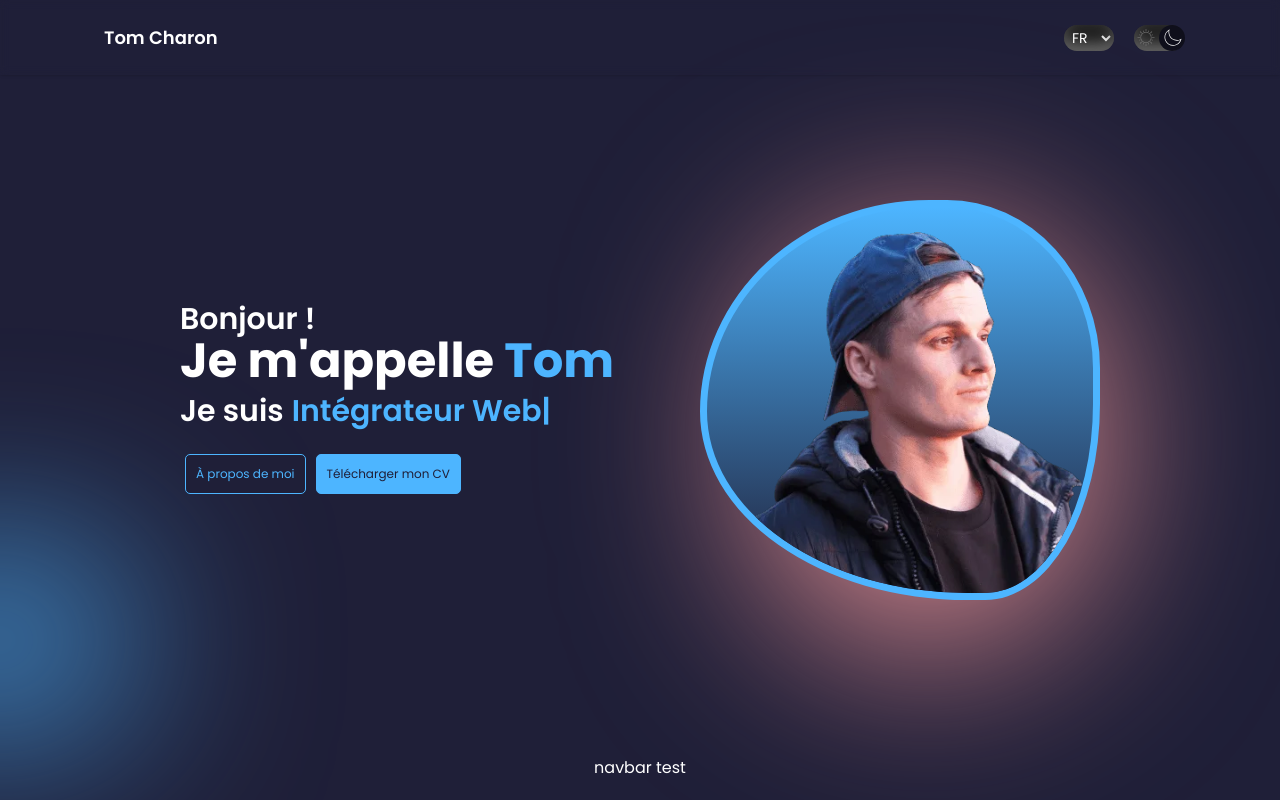
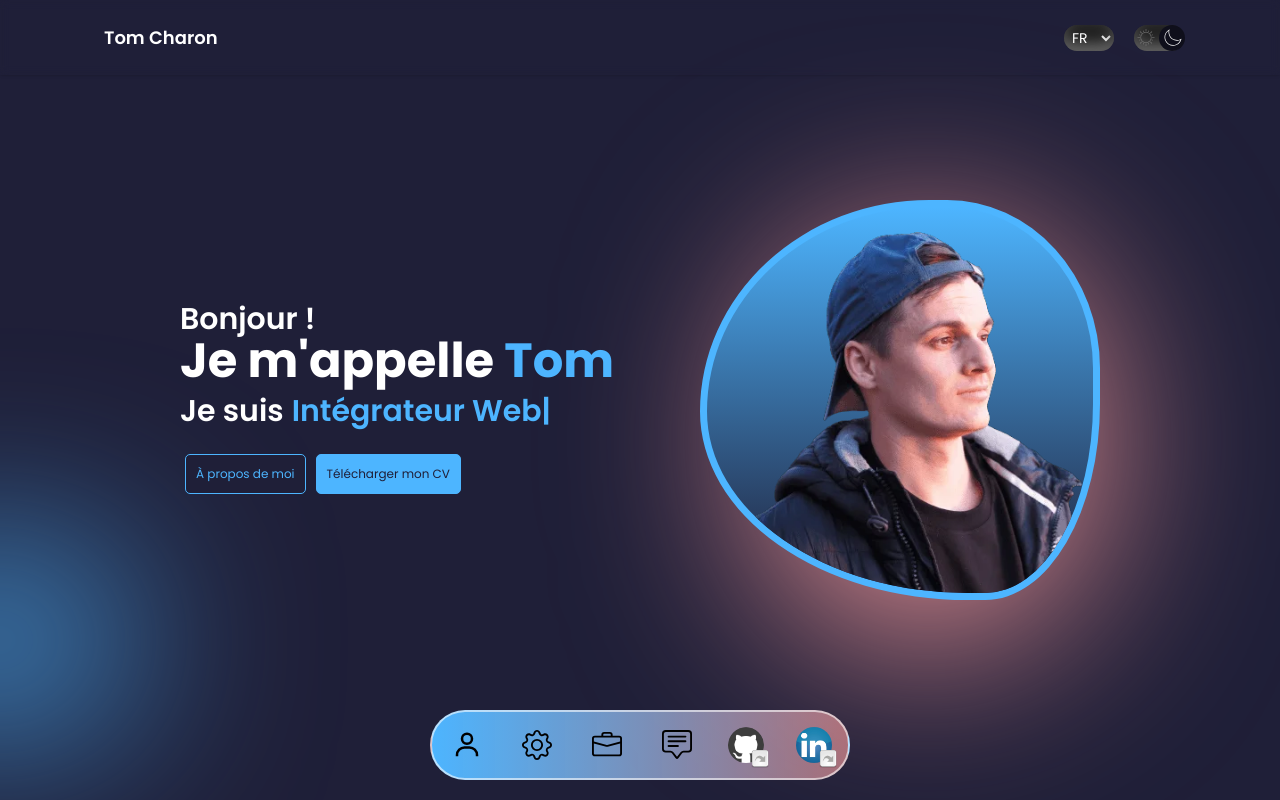
Before and after one commit to CharonTom/tom-website, a React (Vite) app: page / in a window 1280 px wide. Shown: the top 800 px of the page. Built offline with nearby package versions, Linux system fonts and the light colour scheme.

Commit message:
reworking on the dev bar

```diff
--- a/src/components/Nav.tsx
+++ b/src/components/Nav.tsx
@@ -5,36 +5,33 @@ import githubLogo from "../assets/logos/github.webp";
 import externeLogo from "../assets/logos/external-link.webp";
 import { Link } from "react-scroll";
 import { motion } from "framer-motion";
+import { GrTechnology } from "react-icons/gr";
 
-import { BsChatSquareText } from "react-icons/bs";
-
-import { FaUserAlt } from "react-icons/fa";
+import { BsChatSquareText, BsBriefcase, BsGear } from "react-icons/bs";
+import { BiUser } from "react-icons/bi";
 
 function Nav() {
   return (
     <nav className="fixed bottom-4 lg:bottom-5 z-20 mx-auto left-1/2 transform -translate-x-1/2">
-      {/* <motion.ul
+      <motion.div
         initial={{ y: 100 }}
         animate={{ y: 0 }}
         transition={{ delay: 1 }}
-        className="border-2 dark:border-gray border-primary rounded-full dark:bg-navbar bg-light-navbar
-        flex justify-around items-center h-[70px] w-full max-w-[430px] mx-auto"
+        className="text-black text-3xl border-2 dark:border-gray border-primary rounded-full dark:bg-navbar bg-light-navbar
+        flex justify-around items-center h-[70px] max-w-[430px] mx-auto"
       >
-        <li className="mx-2 lg:mx-4 w-[40px] transition duration-500 ease-in-out cursor-pointer hover:scale-125">
         <Link
+          className="mx-3 lg:mx-5 cursor-pointer hover:scale-110 transition duration-300 ease-in-out"
           to="hero"
           spy={true}
           smooth={true}
           activeClass="active"
           duration={500}
         >
-            <div className="flex justify-center items-end border-2 border-gray rounded-full w-[40px] h-[40px] overflow-hidden">
-              <FaUserAlt className="text-black text-[31px]" />
-            </div>
+          <BiUser />
         </Link>
-        </li>
-        <li className="mx-2 lg:mx-4 w-[40px] transition duration-500 ease-in-out cursor-pointer hover:scale-125">
         <Link
+          className="mx-3 lg:mx-5 cursor-pointer hover:scale-110 transition duration-300 ease-in-out"
           to="skills"
           spy={true}
           smooth={true}
@@ -42,17 +39,10 @@ function Nav() {
           duration={500}
           offset={25}
         >
-            <div className="border-2 border-gray rounded-full">
-              <img
-                src={skillLogo}
-                alt="link's logo"
-                className="h-full rounded-full w-[40px] h-[40px] p-[1px]"
-              />
-            </div>
+          <BsGear />
         </Link>
-        </li>
-        <li className="mx-2 lg:mx-4 w-[40px] transition duration-500 ease-in-out cursor-pointer hover:scale-125">
         <Link
+          className="mx-3 lg:mx-5 cursor-pointer hover:scale-110 transition duration-300 ease-in-out"
           to="portfolio"
           spy={true}
           smooth={true}
@@ -60,17 +50,10 @@ function Nav() {
           duration={500}
           offset={25}
         >
-            <div className="border-2 border-gray rounded-full overflow-hidden">
-              <img
-                src={portfolioLogo}
-                alt="link's logo"
-                className="h-full w-[40px] h-[40px] p-[2px]"
-              />
-            </div>
+          <BsBriefcase />
         </Link>
-        </li>
-        <li className="mx-2 lg:mx-4 w-[40px] transition duration-500 ease-in-out cursor-pointer hover:scale-125">
         <Link
+          className="mx-3 lg:mx-5 cursor-pointer hover:scale-110 transition duration-300 ease-in-out"
           to="contact"
           spy={true}
           smooth={true}
@@ -78,19 +61,16 @@ function Nav() {
           duration={500}
           offset={25}
         >
-            <div className="flex justify-center items-center border-2 border-gray rounded-full w-[40px] h-[40px] overflow-hidden">
-              <BsChatSquareText className="text-black text-3xl p-[1px]" />
-            </div>
+          <BsChatSquareText />
         </Link>
-        </li>
-        <li className="relative w-[40px] mx-2 lg:mx-4 border-2 border-gray rounded-full hover:scale-125 transition duration-500 ease-in-out relative cursor-pointer">
+        <div className="relative w-[36px] mx-2 lg:mx-4 rounded-full hover:scale-110 transition duration-300 ease-in-out cursor-pointer">
           <a
             href="https://github.com/CharonTom"
             target="_blank"
             rel="noopener noreferrer"
           >
             <img
-              className="h-full rounded-full w-[40px] h-[40px]"
+              className="h-full rounded-full w-[36px] h-[36px]"
               src={githubLogo}
               alt="external link pictogram"
             />
@@ -100,15 +80,15 @@ function Nav() {
               alt="external arrow"
             />
           </a>
-        </li>
-        <li className="relative w-[40px] mx-2 lg:mx-4 border-2 border-gray rounded-full hover:scale-125 transition duration-500 ease-in-out relative cursor-pointer">
+        </div>
+        <div className="relative w-[36px] mx-2 lg:mx-4 rounded-full hover:scale-110 transition duration-300 ease-in-out cursor-pointer">
           <a
             href="https://www.linkedin.com/in/tom-charon/"
             target="_blank"
             rel="noopener noreferrer"
           >
             <img
-              className="h-full rounded-full w-[40px] h-[40px]"
+              className="h-full rounded-full w-[36px] h-[36px]"
               src={linkedinLogo}
               alt="external link pictogram"
             />
@@ -118,9 +98,8 @@ function Nav() {
               alt="external arrow"
             />
           </a>
-        </li>
-      </motion.ul> */}
-      navbar test
+        </div>
+      </motion.div>
     </nav>
   );
 }
```
Lines whose indentation alone changed are shown as unchanged.
